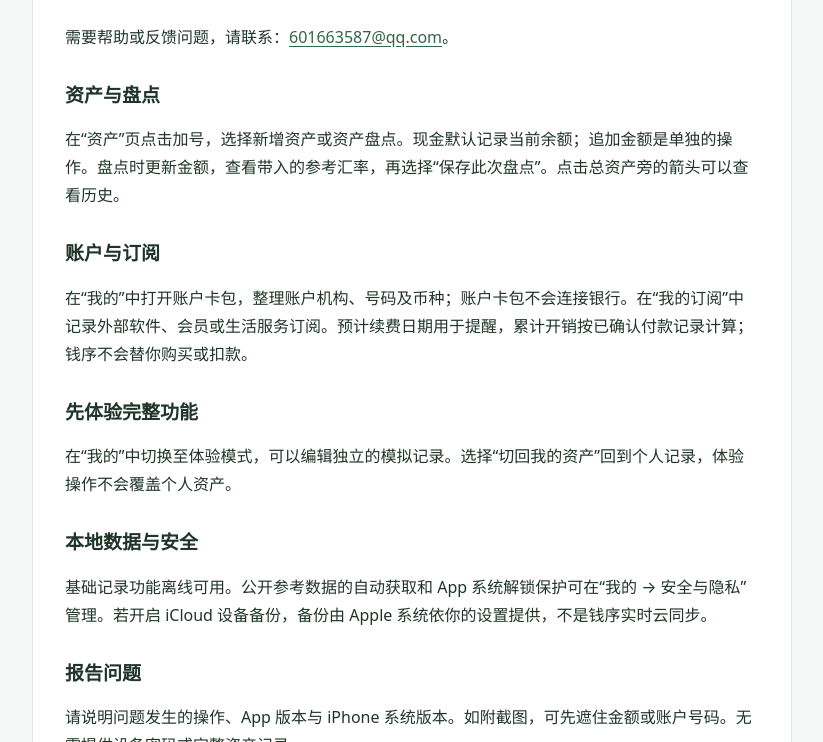
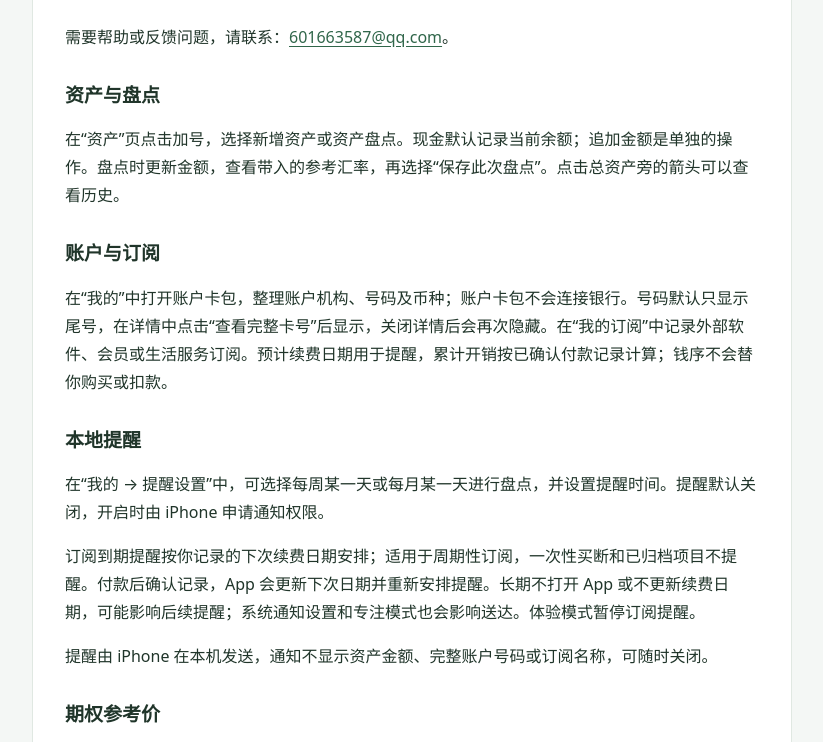
Before and after one commit to yukaiji2-cmd/qianxu-support, a plain HTML site: page support.html in a window 1280 px wide. Shown: the part 198-940 px from the top of the page, without its empty margins (228-1051 px from the left). Drawn offline with Linux system fonts and the light colour scheme.

Commit message:
Sync privacy and support for Qianxu 1.0.0
Update local reminders, concealed account numbers, and editable option reference prices. Upload only the two public HTML pages.

```diff
--- a/support.html
+++ b/support.html
@@ -3,7 +3,11 @@
 <body><main><header><nav><a href="support.html">使用支持</a><a href="privacy.html">隐私政策</a></nav><h1>钱序使用支持</h1><p class="muted">个人资产记录与盘点工具</p></header>
 <p>需要帮助或反馈问题，请联系：<a href="mailto:601663587@qq.com">601663587@qq.com</a>。</p>
 <h2>资产与盘点</h2><p>在“资产”页点击加号，选择新增资产或资产盘点。现金默认记录当前余额；追加金额是单独的操作。盘点时更新金额，查看带入的参考汇率，再选择“保存此次盘点”。点击总资产旁的箭头可以查看历史。</p>
-<h2>账户与订阅</h2><p>在“我的”中打开账户卡包，整理账户机构、号码及币种；账户卡包不会连接银行。在“我的订阅”中记录外部软件、会员或生活服务订阅。预计续费日期用于提醒，累计开销按已确认付款记录计算；钱序不会替你购买或扣款。</p>
+<h2>账户与订阅</h2><p>在“我的”中打开账户卡包，整理账户机构、号码及币种；账户卡包不会连接银行。号码默认只显示尾号，在详情中点击“查看完整卡号”后显示，关闭详情后会再次隐藏。在“我的订阅”中记录外部软件、会员或生活服务订阅。预计续费日期用于提醒，累计开销按已确认付款记录计算；钱序不会替你购买或扣款。</p>
+<h2>本地提醒</h2><p>在“我的 → 提醒设置”中，可选择每周某一天或每月某一天进行盘点，并设置提醒时间。提醒默认关闭，开启时由 iPhone 申请通知权限。</p>
+<p>订阅到期提醒按你记录的下次续费日期安排；适用于周期性订阅，一次性买断和已归档项目不提醒。付款后确认记录，App 会更新下次日期并重新安排提醒。长期不打开 App 或不更新续费日期，可能影响后续提醒；系统通知设置和专注模式也会影响送达。体验模式暂停订阅提醒。</p>
+<p>提醒由 iPhone 在本机发送，通知不显示资产金额、完整账户号码或订阅名称，可随时关闭。</p>
+<h2>期权参考价</h2><p>字节跳动期权默认使用随 App 提供的参考价，可按自己的回购通知修改每股价格。其他公司可手动录入持有金额或参考价。内置参考价不代表实时回购承诺。</p>
 <h2>先体验完整功能</h2><p>在“我的”中切换至体验模式，可以编辑独立的模拟记录。选择“切回我的资产”回到个人记录，体验操作不会覆盖个人资产。</p>
 <h2>本地数据与安全</h2><p>基础记录功能离线可用。公开参考数据的自动获取和 App 系统解锁保护可在“我的 → 安全与隐私”管理。若开启 iCloud 设备备份，备份由 Apple 系统依你的设置提供，不是钱序实时云同步。</p>
 <h2>报告问题</h2><p>请说明问题发生的操作、App 版本与 iPhone 系统版本。如附截图，可先遮住金额或账户号码。无需提供设备密码或完整资产记录。</p>
```
Also changed, not shown: privacy.html (+5 -3 lines).
